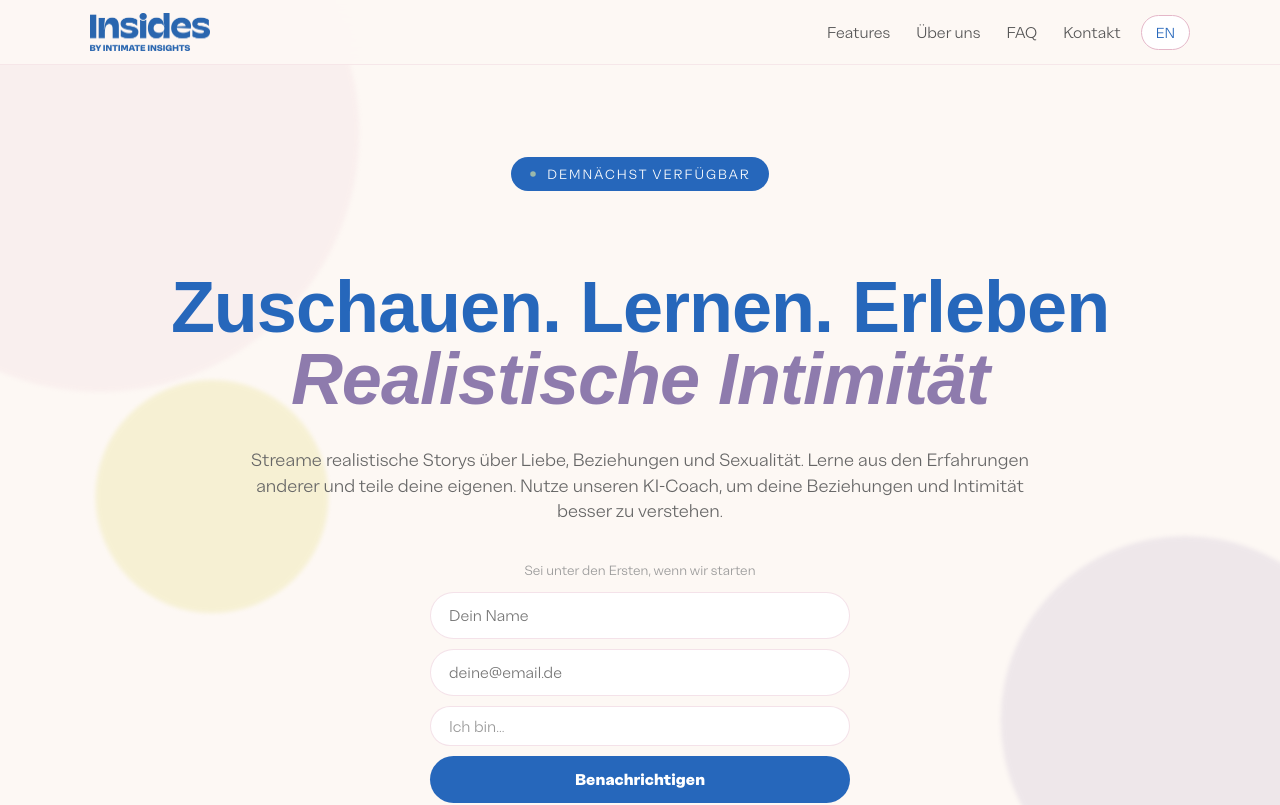
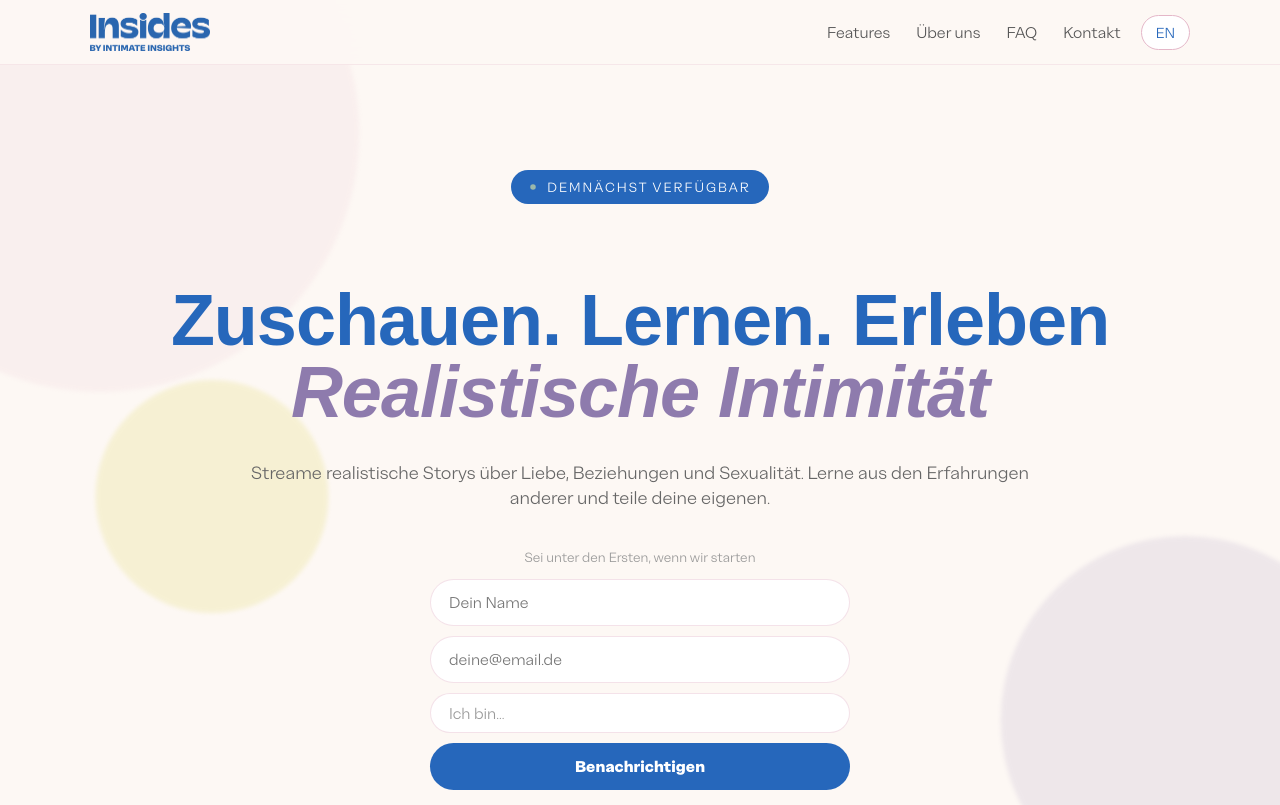
Before and after one commit to toobahasnain/insides-landing, a React (Create React App) app: page / in a window 1280 px wide. Shown: the top 805 px of the page. Built offline with nearby package versions, Linux system fonts and the light colour scheme; a web font is replaced by a local one.

Commit message:
Commit: sync workspace changes

```diff
--- a/src/App.js
+++ b/src/App.js
@@ -15,7 +15,7 @@ const T = {
     hero: {
       badge: "Demnächst verfügbar",
       h1: "Zuschauen. Lernen. Erleben", h2: "Realistische Intimität",
-      sub: "Streame realistische Storys über Liebe, Beziehungen und Sexualität. Lerne aus den Erfahrungen anderer und teile deine eigenen. Nutze unseren KI-Coach, um deine Beziehungen und Intimität besser zu verstehen.",
+      sub: "Streame realistische Storys über Liebe, Beziehungen und Sexualität. Lerne aus den Erfahrungen anderer und teile deine eigenen.",
       emailLabel: "Sei unter den Ersten, wenn wir starten",
       emailPlaceholder: "deine@email.de", emailBtn: "Benachrichtigen",
       emailSuccess: "Du bist dabei! Wir melden uns bald. 🎉",
@@ -64,7 +64,7 @@ const T = {
     hero: {
       badge: "Coming Soon",
       h1: "Watch. Learn. Enjoy", h2: "Realistic Intimacy",
-      sub: "Stream realistic stories about love, relationships and sexuality. Learn from other people’s experiences and share your own. Use our AI coach to gain a better understanding of your relationships and intimacy.",
+      sub: "Stream realistic stories about love, relationships and sexuality. Learn from other people’s experiences and share your own.",
       emailLabel: "Be the first to know when we launch",
       emailPlaceholder: "your@email.com", emailBtn: "Notify me",
       emailSuccess: "You're on the list! We'll be in touch soon. 🎉",
```
